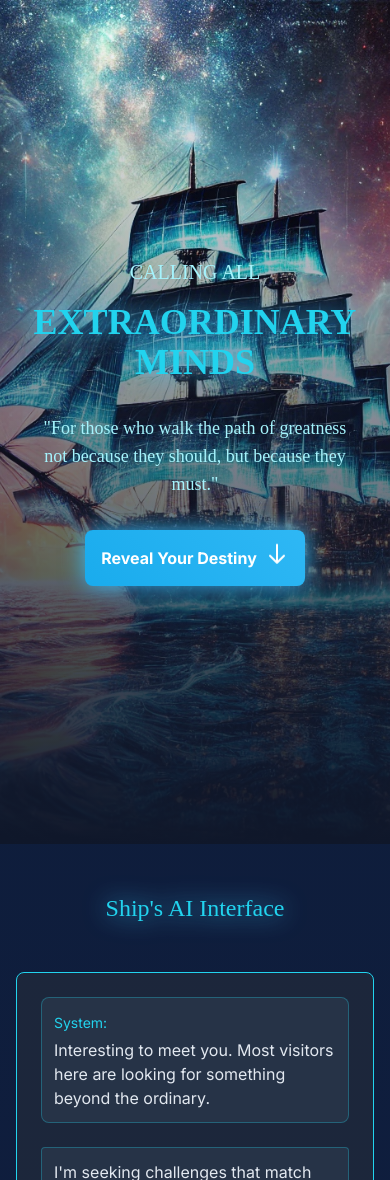
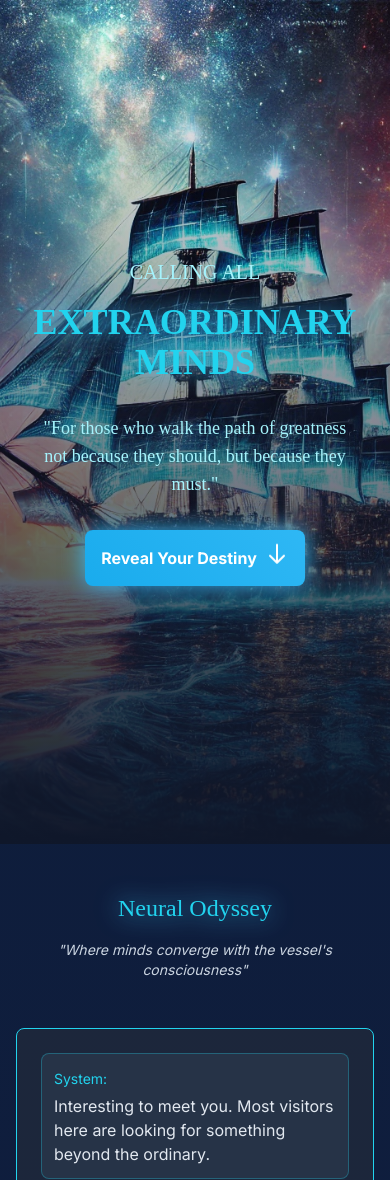
Before and after one commit to boorich/extraordinary_minds, a Next.js app: page /extraordinary_minds/ in a window 390 px wide. Shown: the top 1180 px of the page. Built offline with nearby package versions, Linux system fonts and the light colour scheme.

Commit message:
refactor: rename Ship's AI Interface to Neural Odyssey
- Update section title to Neural Odyssey
- Add poetic subtitle
- Maintain responsive design and styling
- Keep all existing functionality

```diff
--- a/src/components/VisionaryLanding.tsx
+++ b/src/components/VisionaryLanding.tsx
@@ -50,9 +50,12 @@ const VisionaryLanding = () => {
 
       <main id="main-content" className="max-w-4xl mx-auto px-4 sm:px-6 py-12 sm:py-16 md:py-24 relative min-h-screen" role="main">
         <div className="relative z-10">
-          {/* Ship's AI Dialogue System */}
+          {/* Neural Odyssey */}
           <div className="mb-16">
-            <h3 className="text-2xl md:text-3xl pirate-font text-cyan-400 mb-4 md:mb-6 glow text-center">Ship's AI Interface</h3>
+            <h3 className="text-2xl md:text-3xl pirate-font text-cyan-400 mb-4 md:mb-6 glow text-center">Neural Odyssey</h3>
+            <div className="text-center text-slate-300 text-sm mb-6 italic">
+              "Where minds converge with the vessel's consciousness"
+            </div>
             <ShipDialogue onMetricsUpdate={handleMetricsUpdate} />
           </div>
 
```
